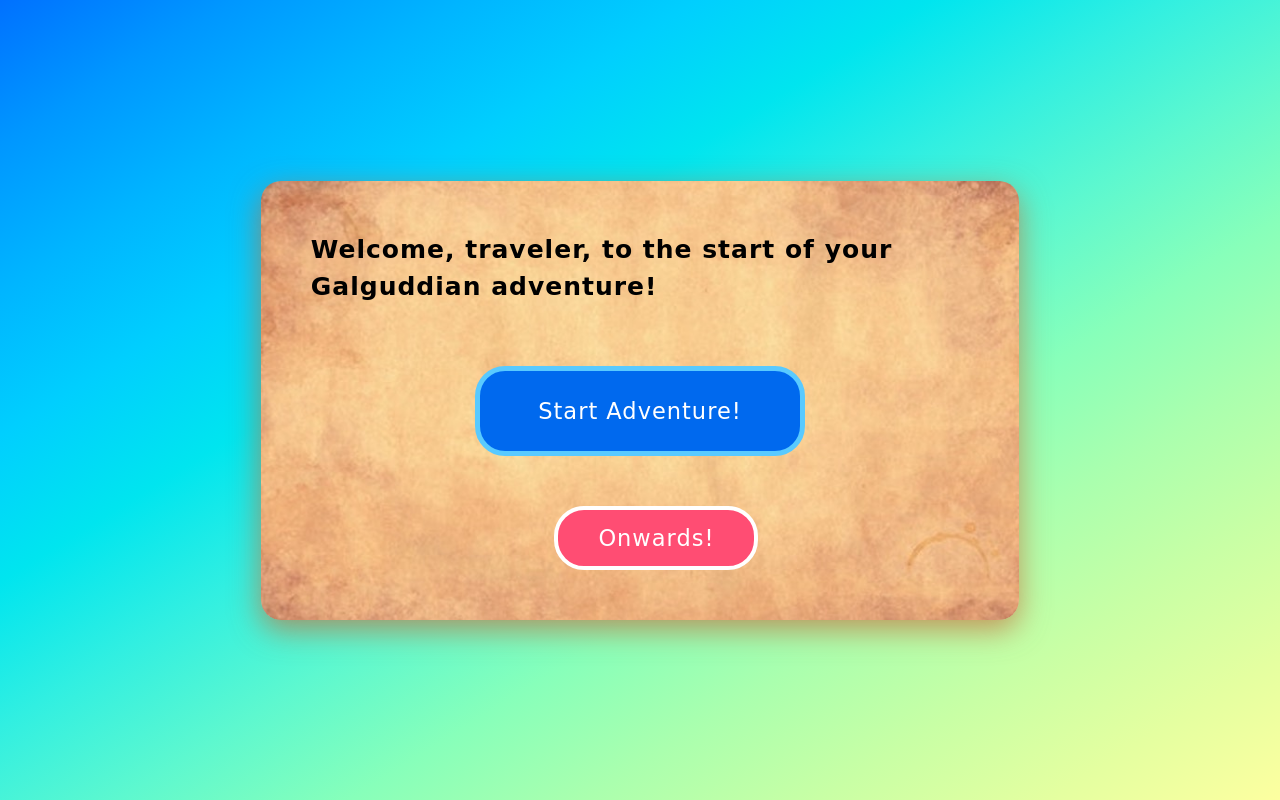
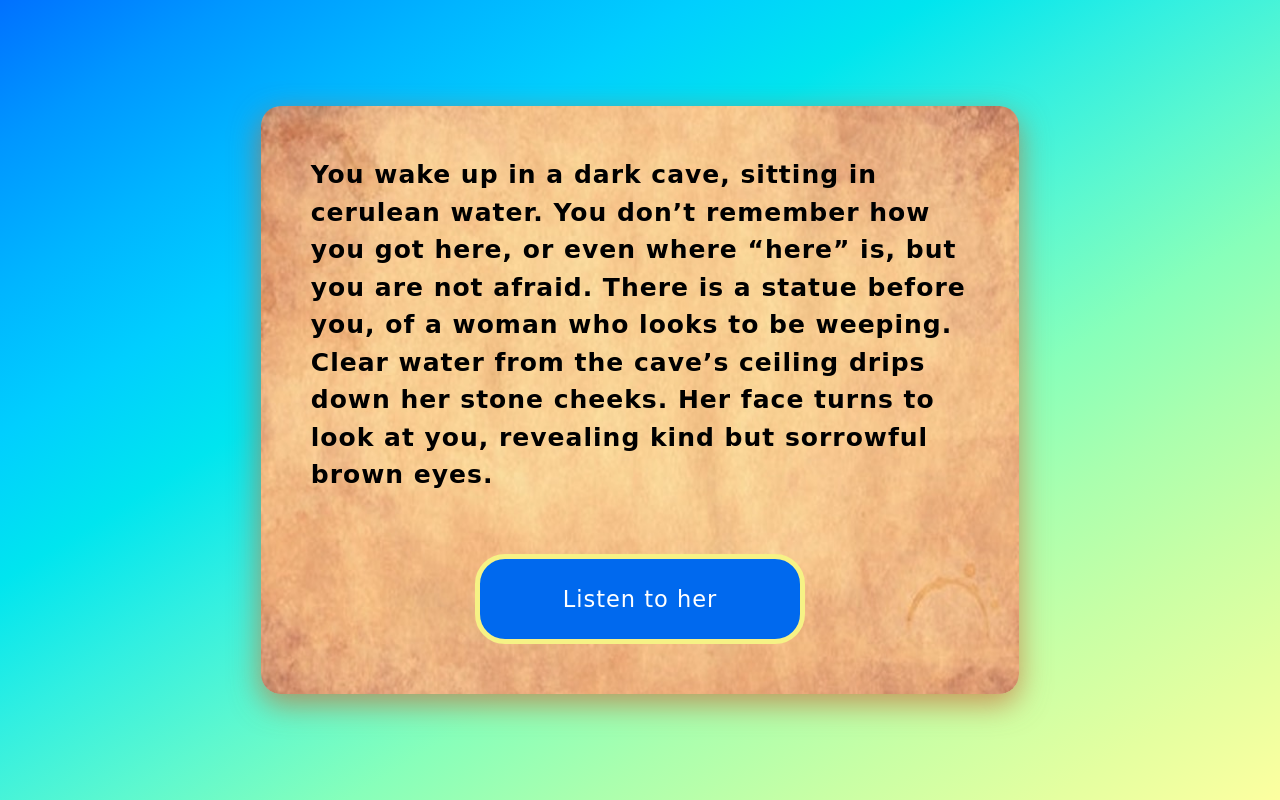
Before and after one commit to staten-island-tech/quizgame-charlaniel-brisluja, a website built with Parcel: page src/index.html in a window 1280 px wide. Both pictures are taken after a click on the button "Start Adventure!". Built offline with nearby package versions, Linux system fonts and the light colour scheme; a web font is replaced by a local one.

Commit message:
omg the no next btn version works great

```diff
--- a/src/index.html
+++ b/src/index.html
@@ -20,7 +20,6 @@
     <button class="button" id="button4">Option</button>
 </div>
 </div>
-<a><button id="next" class="next">Onwards!</button></a>
 </div>
 
 
--- a/src/js/app.js
+++ b/src/js/app.js
@@ -20,7 +20,6 @@ function start() {
   //shit dont work
 
   //DOMSelectors.nextButton.onclick = displayEvent;
-  DOMSelectors.nextButton.onclick = displayEvent;
   window.onload = displayEvent;
 
   function displayEvent() {
@@ -105,6 +104,7 @@ function start() {
       currentAnswerIndex = selectedEvent.options[3].answerIndex;
       //alert(currentAnswerIndex);
     }
+    displayEvent();
   });
 
   // DOMSelectors.buttonOne.addEventListener("click", function () {
--- a/src/scss/main.scss
+++ b/src/scss/main.scss
@@ -4,7 +4,6 @@
   --yellow-color: #f6f285;
   --white-color: #fff;
   --red-color: rgba(204, 106, 54, 0.7);
-  --pink-color: #ff4d73;
   --main-font: "Underdog", cursive;
 }
 
@@ -48,7 +47,6 @@ body {
   padding: 5rem;
 }
 h1,
-.next,
 .button {
   font-family: var(--main-font);
   letter-spacing: 0.1rem;
@@ -77,60 +75,10 @@ h1 {
   transition: 0.2s all;
 }
 .button:hover {
-  box-shadow: 0 1rem 3rem var(--yellow-color);
+  box-shadow: 0 1rem 3rem var(--lightblue-color);
+  border: 0.5rem solid var(--lightblue-color);
   transform: translateY(-0.5rem);
 }
 .button:focus {
-  border: 0.5rem solid var(--lightblue-color);
-}
-.button:focus:hover {
-  box-shadow: 0 1rem 3rem var(--lightblue-color);
-}
-.button:focus, .next:focus {
   outline: none;
 }
-.next {
-  font-size: 2.25rem;
-  background-color: var(--pink-color);
-  color: var(--white-color);
-  text-decoration: none;
-  border-radius: 3rem;
-  transition: 0.2s all;
-  border: 0.4rem solid var(--white-color);
-  padding: 1.5rem 4rem;
-  display: flex;
-  justify-content: center;
-  align-items: center;
-  margin-top: 5rem;
-  margin-left: 37%;
-  margin-right: 37%;
-  transition: 0.2s all;
-}
-.next:hover {
-  background-color: var(--white-color);
-  color: var(--pink-color);
-  border: 0.4rem solid var(--pink-color);
-  font-weight: 900;
-}
-/*
-form label span {
-  display: block;
-  //box-sizing: border-box;
-  padding: 1.4rem 1.2rem;
-  border: 0.5rem solid var(--yellow-color);
-  cursor: pointer;
-  border-radius: 3rem;
-}
-form label:hover span, form label:focus span {
-  border: 0.5rem solid var(--yellow-color);
-  background-color: var(--blue-color);
-  color: var(--white-color);
-}
-form input[type=radio] {
-  visibility: hidden;
-}
-form input[type=radio]:checked + span {
-  border: 0.5rem solid var(--yellow-color);
-  background-color: var(--blue-color);
-  color: var(--white-color);
-}*/
```
